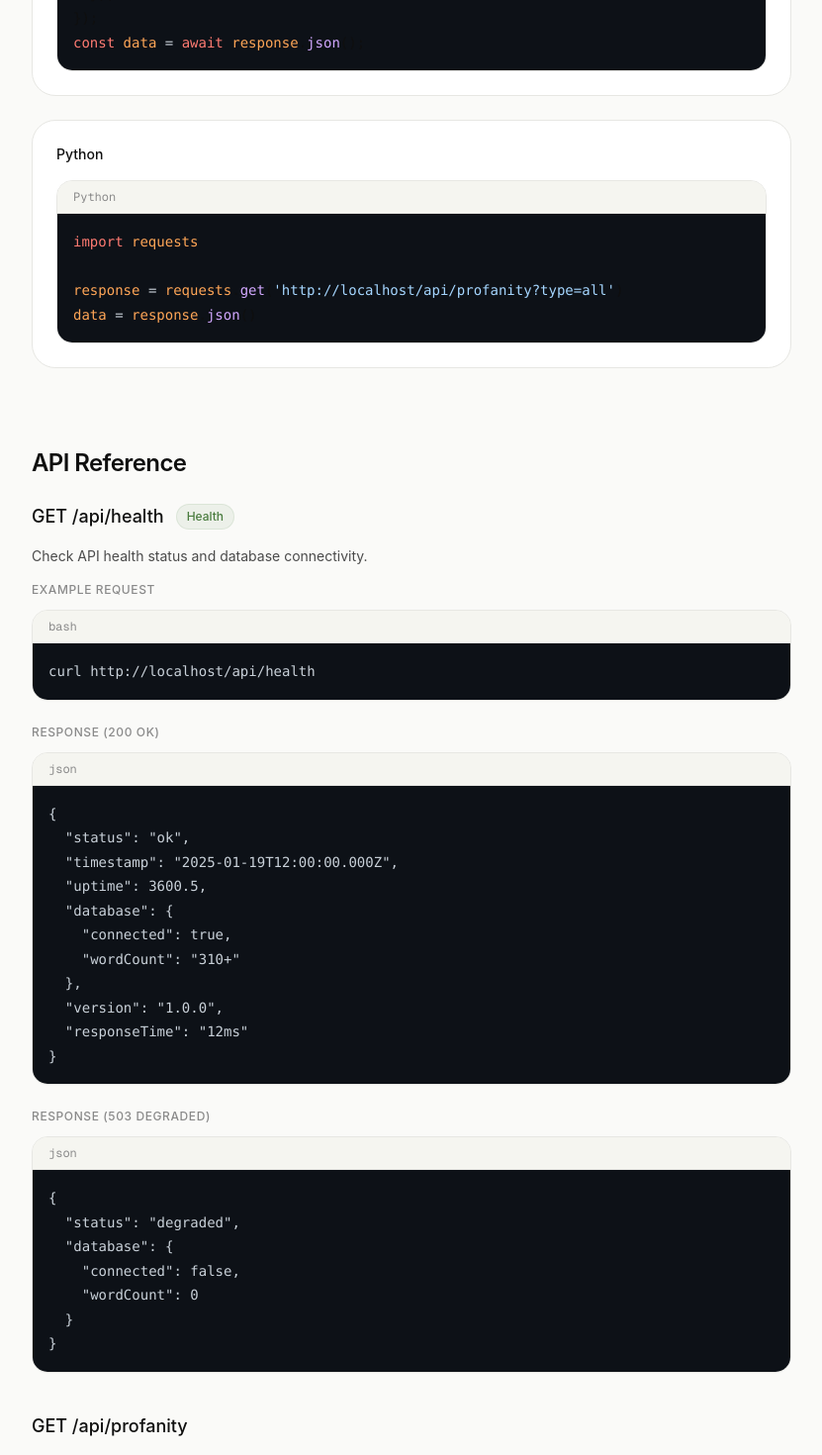
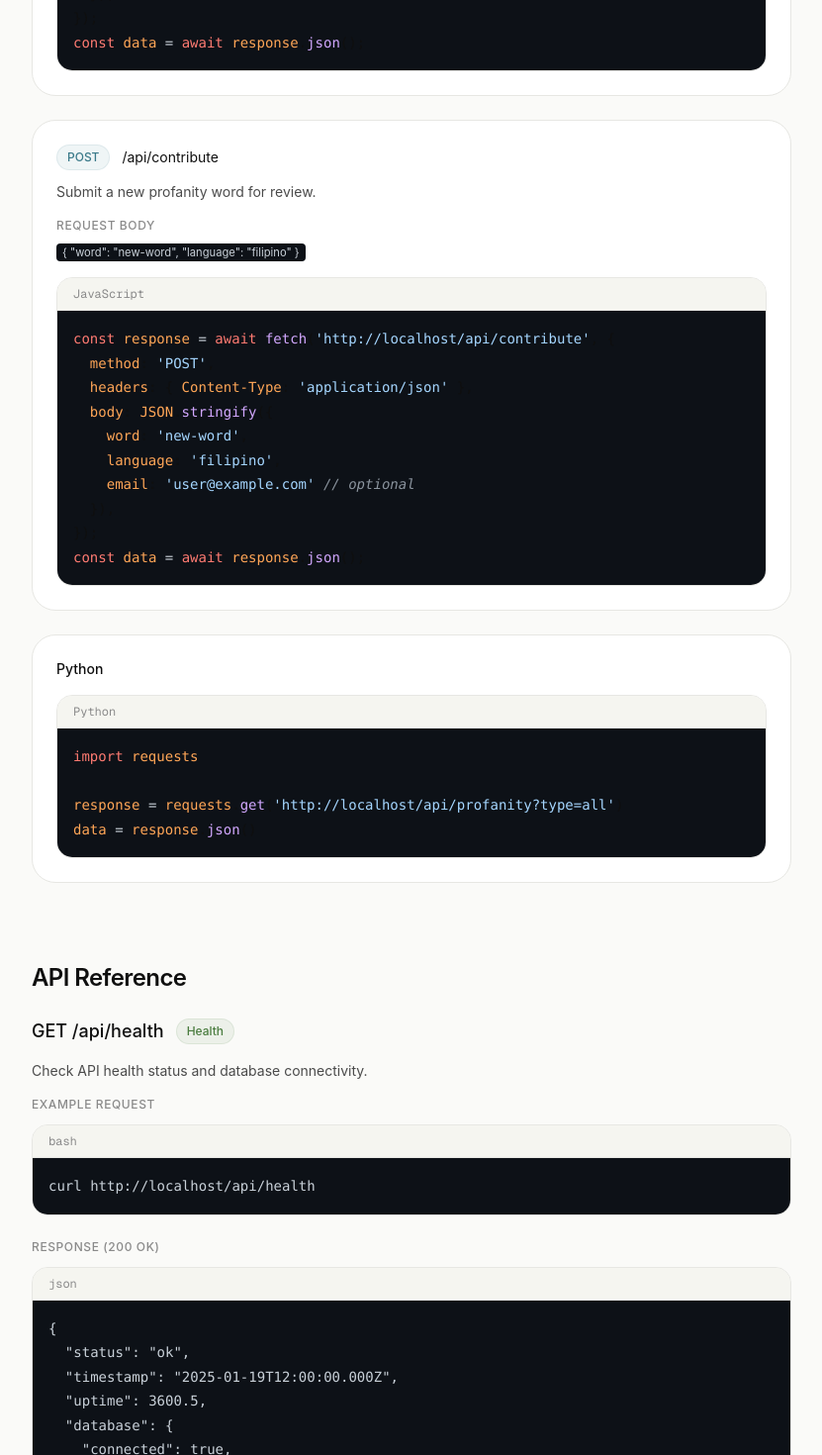
Before and after one commit to jobelGolde12/filipino_profanity_api_latest, a Next.js app: page /docs in a window 1280 px wide. Shown: the part 1640-3110 px from the top of the page at 99% size, without its empty margins (264-1095 px from the left). Built offline with nearby package versions, Linux system fonts and the light colour scheme.

Commit message:
Edit documentation

```diff
--- a/app/docs/page.tsx
+++ b/app/docs/page.tsx
@@ -206,6 +206,31 @@ function QuickStart({ origin }: { origin: string }) {
             {"    "}<V>text</V>: <S>&apos;You are a gago&apos;</S>,{"\n"}
             {"    "}<V>maskChar</V>: <S>&apos;*&apos;</S>,{"\n"}
             {"    "}<V>partial</V>: <KY>true</KY>{"\n"}
+            {"  }"}),{"\n"}
+            {"}"});
+            {"\n"}<K>const</K> <V>data</V> <O>=</O> <K>await</K> <V>response</V>.<F>json</F>();
+          </SyntaxCode>
+        </div>
+        <div className="bg-[var(--bg-surface)] border border-[var(--border-subtle)] rounded-[var(--radius-xl)] p-6">
+          <div className="flex items-center gap-3 mb-3">
+            <Badge variant="info">POST</Badge>
+            <code className="text-sm font-mono text-[var(--text-primary)]">/api/contribute</code>
+          </div>
+          <p className="text-sm text-[var(--text-secondary)] mb-4">Submit a new profanity word for review.</p>
+          <div className="mb-4">
+            <h4 className="text-xs font-medium text-[var(--text-muted)] uppercase tracking-wider mb-2">Request Body</h4>
+            <div className="text-sm text-[var(--text-tertiary)]">
+              <InlineCode>{"{ \"word\": \"new-word\", \"language\": \"filipino\" }"}</InlineCode>
+            </div>
+          </div>
+          <SyntaxCode language="JavaScript">
+            <K>const</K> <V>response</V> <O>=</O> <K>await</K> <F>fetch</F>(<S>{`'${origin}/api/contribute'`}</S>, {"{"}{"\n"}
+            {"  "}<V>method</V>: <S>&apos;POST&apos;</S>,{"\n"}
+            {"  "}<V>headers</V>: {"{ "}<V>Content-Type</V>: <S>&apos;application/json&apos;</S>{" }"},{"\n"}
+            {"  "}<V>body</V>: <V>JSON</V>.<F>stringify</F>({"{"}{"\n"}
+            {"    "}<V>word</V>: <S>&apos;new-word&apos;</S>,{"\n"}
+            {"    "}<V>language</V>: <S>&apos;filipino&apos;</S>,{"\n"}
+            {"    "}<V>email</V>: <S>&apos;user@example.com&apos;</S> <C>{"// optional"}</C>{"\n"}
             {"  }"}),{"\n"}
             {"}"});
             {"\n"}<K>const</K> <V>data</V> <O>=</O> <K>await</K> <V>response</V>.<F>json</F>();
@@ -546,6 +571,78 @@ curl "${origin}/api/profanity?word=gago"`}
           </CodeBlock>
         </div>
 
+        {/* Contribute Word */}
+        <div>
+          <div className="flex items-center gap-3 mb-4">
+            <h3 className="text-lg font-medium text-[var(--text-primary)]">POST /api/contribute</h3>
+            <Badge variant="accent">New</Badge>
+          </div>
+          <p className="text-sm text-[var(--text-secondary)] mb-4">Submit a new profanity word for review. Submitted words are reviewed by admins before being added to the database.</p>
+          <h4 className="text-xs font-medium text-[var(--text-muted)] uppercase tracking-wider mb-3">Request Body</h4>
+          <div className="border border-[var(--border-subtle)] rounded-[var(--radius-lg)] overflow-hidden mb-6">
+            <table className="w-full">
+              <thead>
+                <tr>
+                  <TableHeader>Parameter</TableHeader>
+                  <TableHeader>Type</TableHeader>
+                  <TableHeader>Required</TableHeader>
+                  <TableHeader>Description</TableHeader>
+                </tr>
+              </thead>
+              <tbody>
+                <tr>
+                  <TableCell><InlineCode>word</InlineCode></TableCell>
+                  <TableCell>string</TableCell>
+                  <TableCell>Yes</TableCell>
+                  <TableCell>The profanity word to submit (min 2 characters)</TableCell>
+                </tr>
+                <tr>
+                  <TableCell><InlineCode>language</InlineCode></TableCell>
+                  <TableCell>string</TableCell>
+                  <TableCell>Yes</TableCell>
+                  <TableCell>Language category: <InlineCode>filipino</InlineCode> or <InlineCode>regional</InlineCode></TableCell>
+                </tr>
+                <tr>
+                  <TableCell><InlineCode>region</InlineCode></TableCell>
+                  <TableCell>string</TableCell>
+                  <TableCell>If regional</TableCell>
+                  <TableCell>Regional dialect (e.g., Visayan, Ilokano, Bicolano)</TableCell>
+                </tr>
+                <tr>
+                  <TableCell><InlineCode>email</InlineCode></TableCell>
+                  <TableCell>string</TableCell>
+                  <TableCell>No</TableCell>
+                  <TableCell>Email to notify when word is added</TableCell>
+                </tr>
+              </tbody>
+            </table>
+          </div>
+          <h4 className="text-xs font-medium text-[var(--text-muted)] uppercase tracking-wider mb-3">Example Request</h4>
+          <CodeBlock language="bash">
+{`curl -X POST ${origin}/api/contribute \\
+  -H "Content-Type: application/json" \\
+  -d '{
+    "word": "new-word",
+    "language": "filipino",
+    "email": "user@example.com"
+  }'`}
+          </CodeBlock>
+          <h4 className="text-xs font-medium text-[var(--text-muted)] uppercase tracking-wider mb-3 mt-6">Response (201 Created)</h4>
+          <CodeBlock language="json">
+{`{
+  "success": true,
+  "message": "Word submitted for review"
+}`}
+          </CodeBlock>
+          <h4 className="text-xs font-medium text-[var(--text-muted)] uppercase tracking-wider mb-3 mt-6">Error Response (400 Bad Request)</h4>
+          <CodeBlock language="json">
+{`{
+  "success": false,
+  "error": "Word and language are required"
+}`}
+          </CodeBlock>
+        </div>
+
         {/* Error Responses */}
         <div>
           <h3 className="text-lg font-medium text-[var(--text-primary)] mb-4">Error Responses</h3>
@@ -640,6 +737,11 @@ function RateLimitingSection({ origin }: { origin: string }) {
               <tr>
                 <TableCell><InlineCode>POST /api/check/batch</InlineCode></TableCell>
                 <TableCell>20 requests</TableCell>
+                <TableCell>1 minute</TableCell>
+              </tr>
+              <tr>
+                <TableCell><InlineCode>POST /api/contribute</InlineCode></TableCell>
+                <TableCell>10 requests</TableCell>
                 <TableCell>1 minute</TableCell>
               </tr>
             </tbody>
@@ -881,6 +983,7 @@ function FeaturesSection() {
     { title: "Profanity Detection", desc: "Real-time text analysis that identifies profanity matches with metadata.", badge: "POST", variant: "info" as const },
     { title: "Text Masking", desc: "Mask profanity words with asterisks or custom characters. Partial masking keeps first letter visible.", badge: "POST", variant: "accent" as const },
     { title: "Batch Checking", desc: "Check multiple texts for profanity in a single request (up to 10 texts).", badge: "POST", variant: "info" as const },
+    { title: "Word Contribution", desc: "Submit new profanity words for review. Community-driven word database expansion.", badge: "POST", variant: "accent" as const },
     { title: "Health Check", desc: "Monitor API health status and database connectivity.", badge: "GET", variant: "success" as const },
     { title: "Statistics", desc: "Get word counts by language, severity, and region.", badge: "GET", variant: "success" as const },
     { title: "Rate Limiting", desc: "Built-in rate limiting with clear headers and retry guidance.", badge: null, variant: "warning" as const },
```
